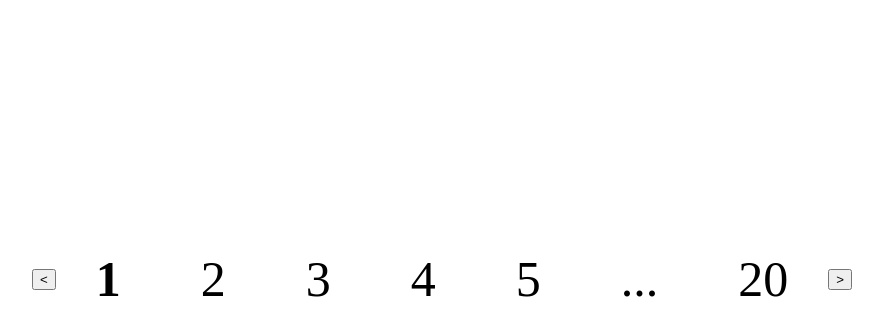
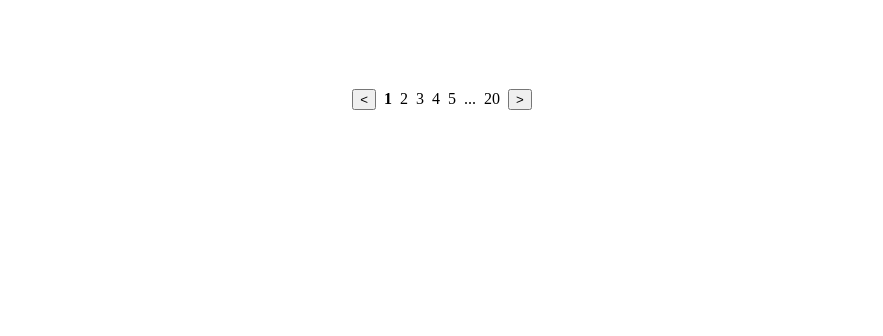
Before and after one commit to dipadana/vue-pagination, a Vue app: page / in a window 1280 px wide. Shown: the top 336 px of the page, without its empty margins (198-1081 px from the left). Built offline with nearby package versions, Linux system fonts and the light colour scheme.

Commit message:
Update pagination wrapper

```diff
--- a/index.html
+++ b/index.html
@@ -4,7 +4,7 @@
     <meta charset="UTF-8" />
     <link rel="icon" href="/favicon.ico" />
     <meta name="viewport" content="width=device-width, initial-scale=1.0" />
-    <title>Vite App</title>
+    <title>Vue Pagination</title>
   </head>
   <body>
     <div id="app"></div>
--- a/src/components/VuePagination.vue
+++ b/src/components/VuePagination.vue
@@ -5,12 +5,6 @@ const props = defineProps<{
   totalPage: number;
   currentPage: number;
 }>();
-
-// const totalPage = ref(props.totalPage);
-// const currentPage = ref(props.currentPage);
-
-// const totalPage = ref(10);
-// const currentPage = ref(1);
 
 const pageData = computed(() => {
   let result: any = [];
@@ -28,27 +22,27 @@ const pageData = computed(() => {
 </script>
 
 <template>
-  <div>
+  <div class="pagination-wrapper">
     <slot name="prev-button"></slot>
     <span v-for="i in pageData" :key="i">
-      <p>
-        <slot :count="i"></slot>
-      </p>
+      <slot :count="i"></slot>
     </span>
     <slot name="next-button"></slot>
   </div>
 </template>
 
 <style scoped>
-div {
+.pagination-wrapper {
+  align-items: center;
   display: flex;
-  align-items: center;
+  gap: 2px;
   justify-content: center;
-  margin-top: 200px;
+  margin-top: 74px;
 }
 
-p {
-  font-size: 50px;
-  margin: 0 40px;
+@media (min-width: 576px) {
+  .pagination-wrapper {
+    gap: 8px;
+  }
 }
 </style>
```
